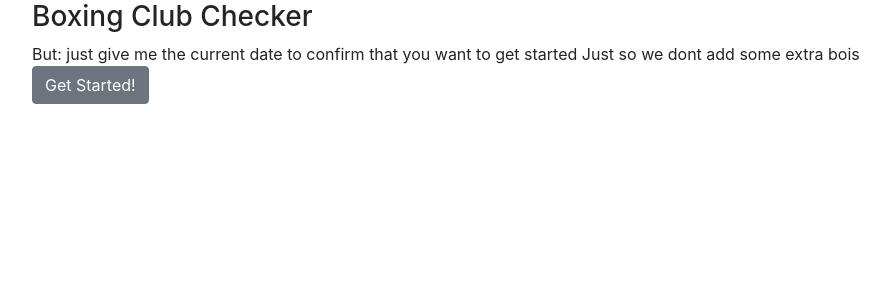
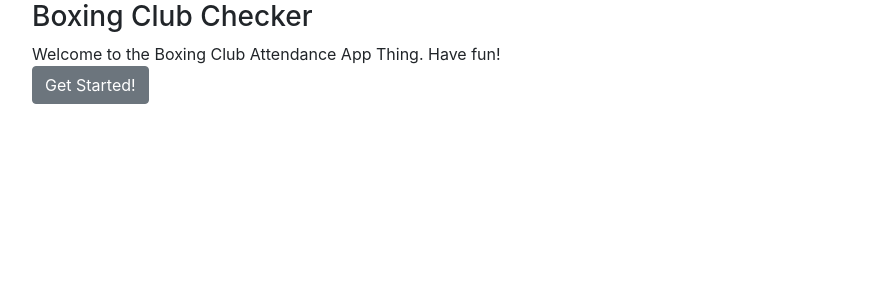
Before and after one commit to Cscherban/BoxingClubAttendance, a Flask app: page / in a window 1280 px wide. Shown: the top 300 px of the page, without its empty margins (53-943 px from the left). Run offline with Flask 2, Linux system fonts and the light colour scheme; some libraries are stand-ins or nearby versions.

Commit message:
changed funny

```diff
--- a/templates/start-screen.html
+++ b/templates/start-screen.html
@@ -2,7 +2,7 @@
 <html lang="en">
 <head>
     <meta charset="UTF-8">
-    <title>Application?</title>
+    <title>Totally Legit</title>
     <link rel="stylesheet" href="https://stackpath.bootstrapcdn.com/bootstrap/4.3.1/css/bootstrap.min.css" integrity="sha384-ggOyR0iXCbMQv3Xipma34MD+dH/1fQ784/j6cY/iJTQUOhcWr7x9JvoRxT2MZw1T" crossorigin="anonymous">
  </head>
 <body>
@@ -12,8 +12,7 @@
 
    <div class="container">
        <h3>Boxing Club Checker</h3>
-But: just give me the current date to confirm that you want to get started
-Just so we dont add some extra bois
+       Welcome to the Boxing Club Attendance App Thing. Have fun!
 <form action="/initialize" method="post">
     <input type="submit" class="btn btn-secondary" value="Get Started!">
 </form>
--- a/templates/table-visual.html
+++ b/templates/table-visual.html
@@ -2,6 +2,7 @@
 <html lang="en">
 <head>
     <meta charset="UTF-8">
+    <title>Trustworthy, I think?</title>
     <link rel="stylesheet" href="https://stackpath.bootstrapcdn.com/bootstrap/4.3.1/css/bootstrap.min.css" integrity="sha384-ggOyR0iXCbMQv3Xipma34MD+dH/1fQ784/j6cY/iJTQUOhcWr7x9JvoRxT2MZw1T" crossorigin="anonymous">
     <link rel="stylesheet" href="    https://cdn.datatables.net/1.10.18/css/dataTables.bootstrap4.min.css" crossorigin="anonymous">
 
```
